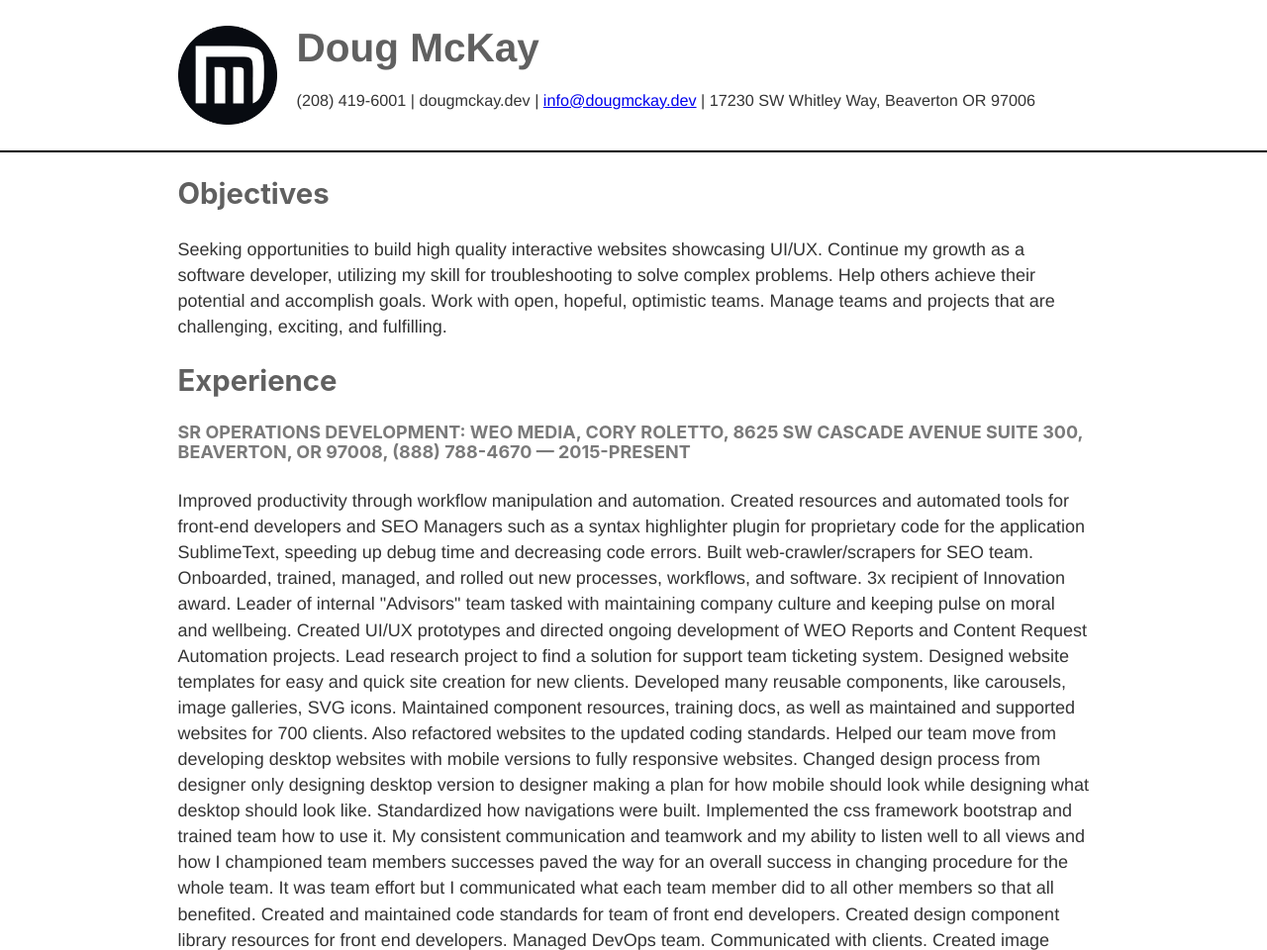
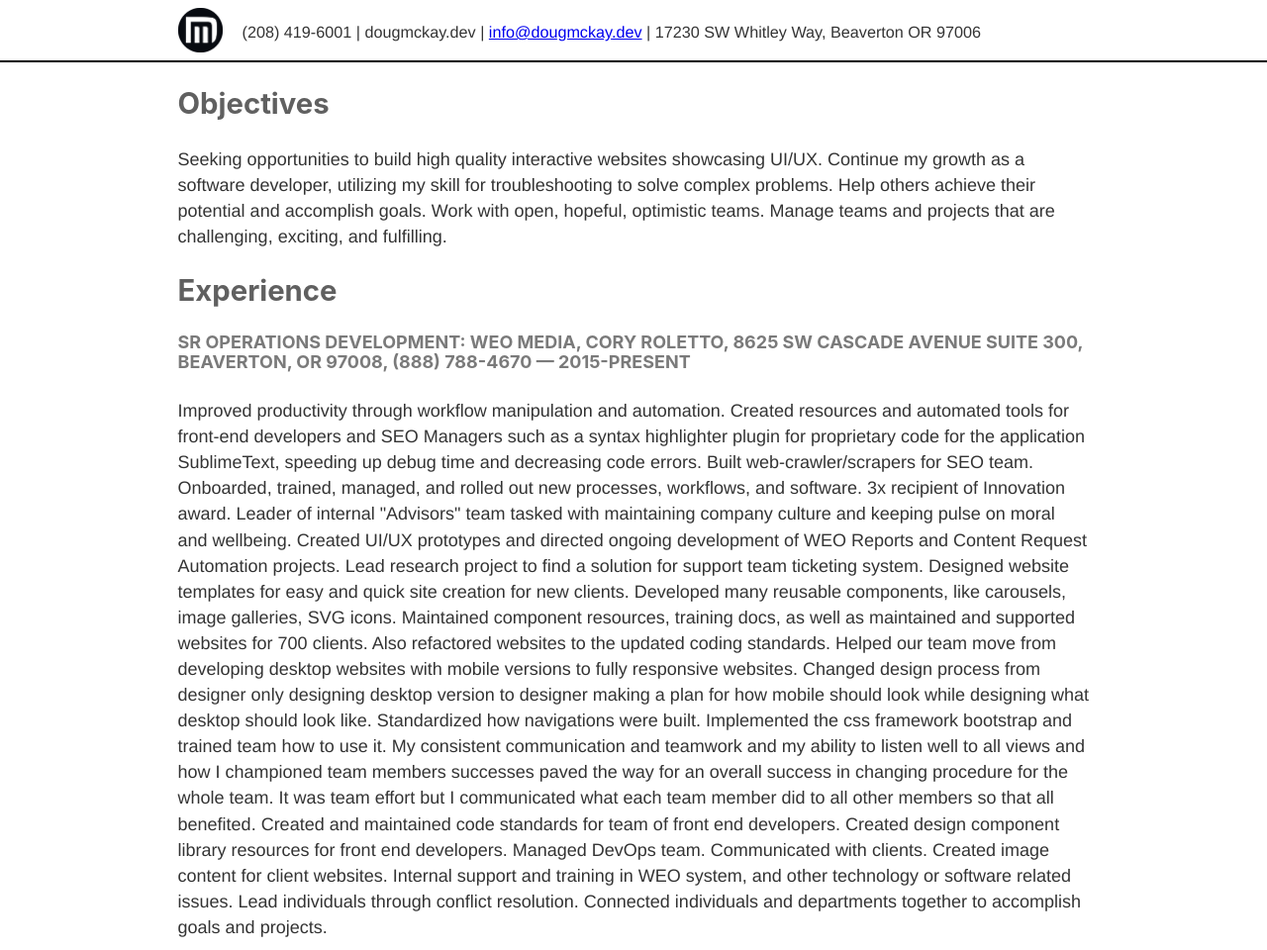
Before and after one commit to damky/20200724-dougmckay-dev, a Gatsby site in the folder dougmckay-dev/: page / in a window 1280 px wide. Shown: the top 960 px of the page at 99% size. Built offline with nearby package versions, Linux system fonts and the light colour scheme; Gatsby itself is replaced by a stand-in of ours.

Commit message:
sticky header edits

```diff
--- a/dougmckay-dev/src/components/layout.js
+++ b/dougmckay-dev/src/components/layout.js
@@ -23,9 +23,9 @@
     }
   `)
 
-  let prevScrollpos = window.pageYOffset
-  window.onscroll = function () {
-    let currentScrollPos = window.pageYOffset
+  let prevScrollpos = document.pageYOffset
+  document.onscroll = function () {
+    let currentScrollPos = document.pageYOffset
     if (prevScrollpos >= currentScrollPos) {
       document.querySelector("header").classList.add("up")
       document.querySelector("header").classList.remove("down")
```
